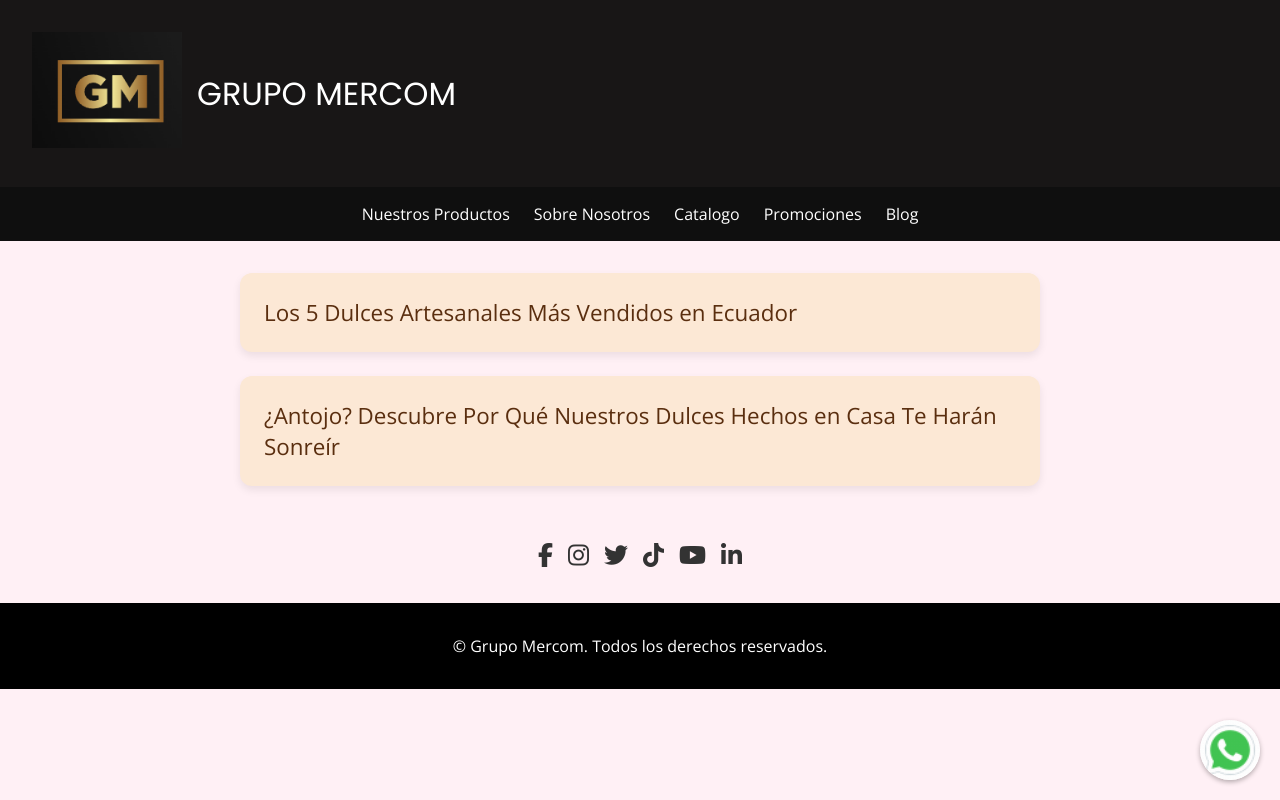
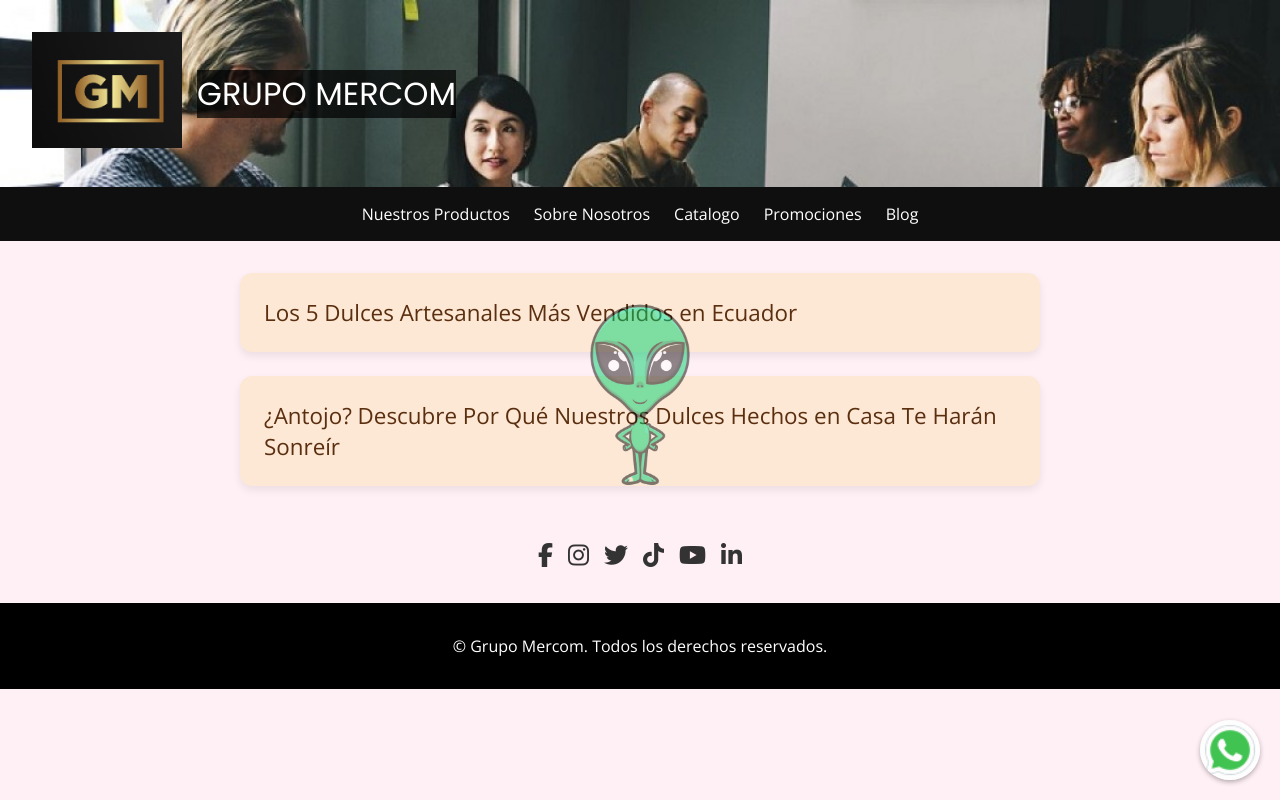
Before and after one commit to grupomercom/lading_page, a plain HTML site: page blog.html in a window 1280 px wide. Drawn offline with nearby package versions, Linux system fonts and the light colour scheme.

Commit message:
Nuevos Cambios

```diff
--- a/blog.html
+++ b/blog.html
@@ -47,8 +47,9 @@
                 ¿Antojo? Descubre Por Qué Nuestros Dulces Hechos en Casa Te Harán Sonreír</div>
         </a>
     </main>
-
-
+<div class="center-image">
+  <img src="Images/Alien.png" alt="Imagen centrada">
+</div>
     <div class="social-icons"> <!-- aquí -->
     <a href="https://www.facebook.com/people/Grupo-Mercom/61578207207052/" target="_blank"><i class="fab fa-facebook-f"></i></a>
     <a href="https://www.instagram.com/g_mercom/" target="_blank"><i class="fab fa-instagram"></i></a>
--- a/style.css
+++ b/style.css
@@ -33,6 +33,7 @@ h1{
   font-family: "Poppins", sans-serif;
   font-weight: 400;
   font-style: normal;
+background-color: rgba(0, 0, 0, 0.7);
 }
 
 .logo {
@@ -54,12 +55,29 @@ body {
 }
 
 header {
-  background: linear-gradient(to right, #181616, #181616);
+
+  /* Fondo con imagen transparente */
+  background-image: url('Images/coaching-en-trabajo-wide.jpg'); /* tu imagen PNG con transparencia */
+  background-size: cover;       /* ajusta la imagen al tamaño del header */
+  background-repeat: no-repeat; /* no repetir la imagen */
+  background-position: relative;  /* centra la imagen */
+
+  /* Opcional: overlay para mejorar contraste */
+  position: relative;
   color: white;
   padding: 2rem;
   text-align: center;
   font-family: 'Pacifico', cursive;
 }
+
+header::before {
+  content: "";
+  position: absolute;
+  top: 0; left: 0; right: 0; bottom: 0;
+  background-color: rgba(0, 0, 0, 0.5); /* capa semitransparente negra */
+  z-index: -1; /* detrás del contenido */
+}
+
 
 nav {
   background: #0f0f0f;
@@ -726,3 +744,18 @@ blockquote {
 .volver:hover {
   text-decoration: underline;
 }
+
+.center-image {
+  position: fixed;           /* Se queda fija en la pantalla */
+  top: 50%;                  /* Centra verticalmente */
+  left: 50%;                 /* Centra horizontalmente */
+  transform: translate(-50%, -50%); /* Ajusta el centro exacto */
+  z-index: 9999;             /* Encima de otros elementos */
+  pointer-events: none;      /* No bloquea clics */
+  opacity: 0.5;              /* Transparencia */
+}
+
+.center-image img {
+  max-height: 25vh;   /* Ajusta tamaño relativo a la pantalla */
+  width: auto;        /* Mantiene proporción */
+}
```
Also changed, not shown: Images/Alien.png (added), Images/coaching-en-trabajo-wide.jpg (added).
